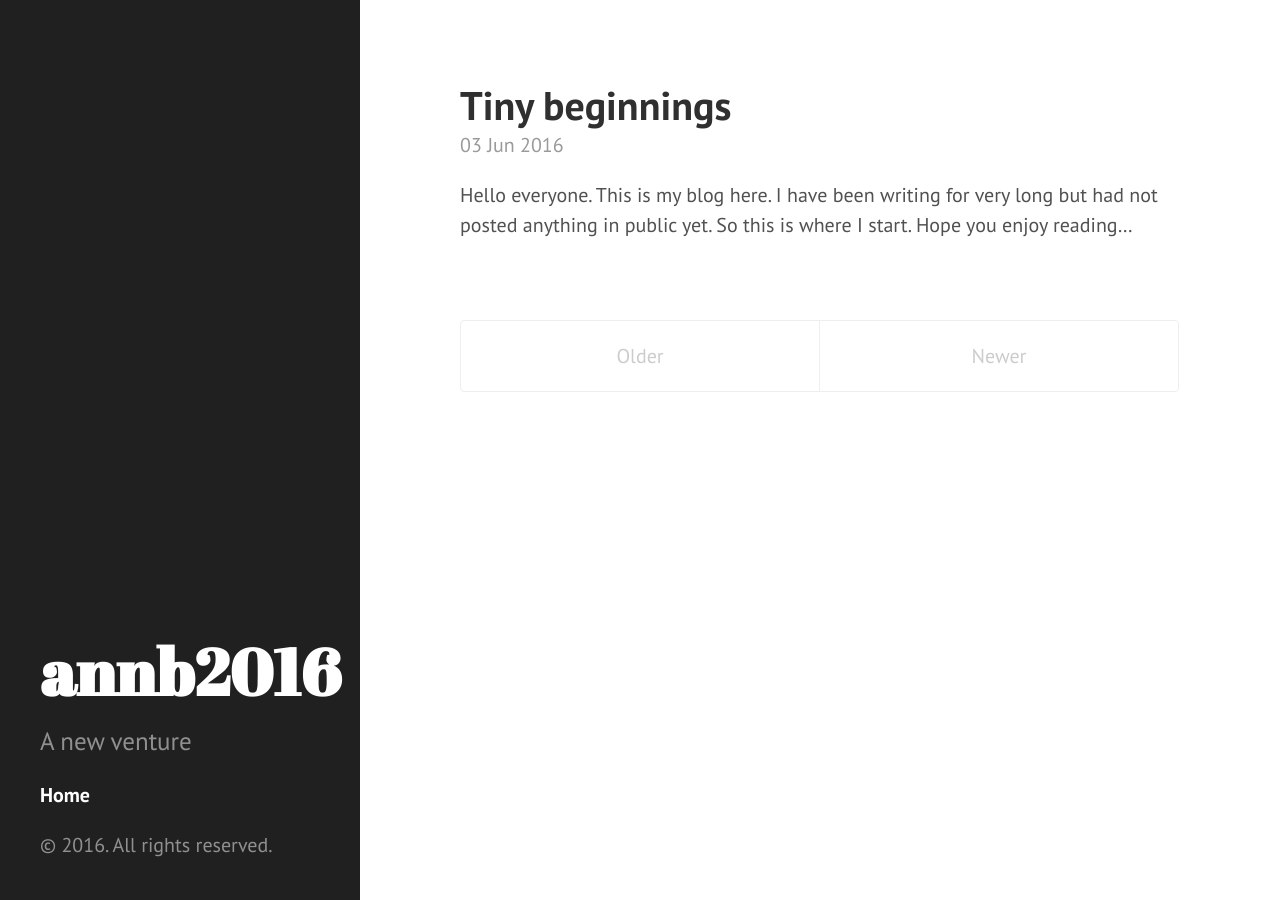
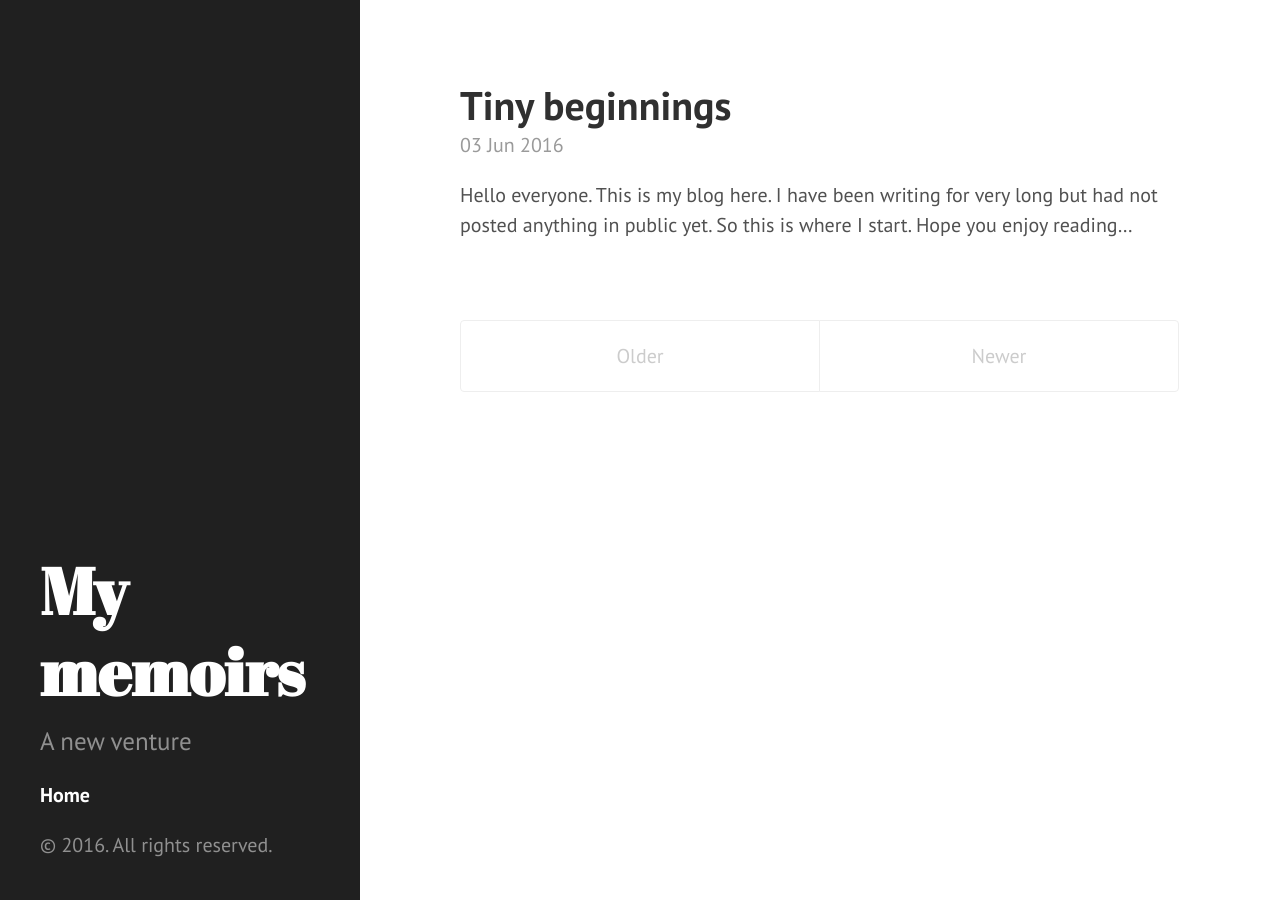
Before and after one commit to annb2016/annb2016.github.io, a Jekyll site: the page built from index.html, in a window 1280 px wide. Built offline with Jekyll 4.4.1, drawn with Linux system fonts in a browser that asks for light colours; the list of posts is cut into pages by our own code.

Commit message:
Update _config.yml

```diff
--- a/_config.yml
+++ b/_config.yml
@@ -2,7 +2,7 @@ excerpt_separator: ""
 pygments: true
 markdown: kramdown
 url: http://annb2016.github.io
-title: annb2016
-tagline: My memoirs
+title:  My memoirs
+tagline: ...
 description: A new venture
 paginate: 5
```
